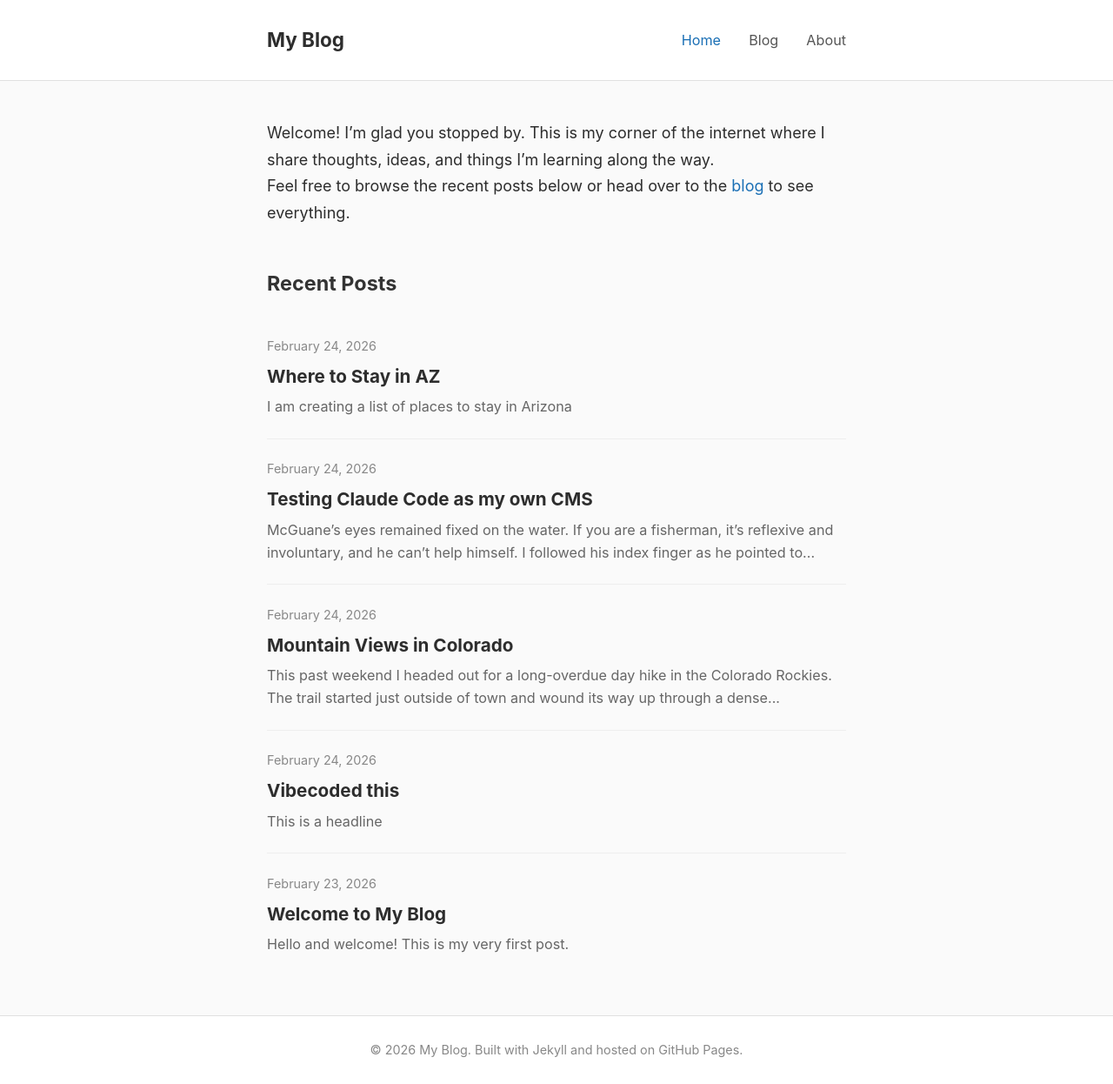
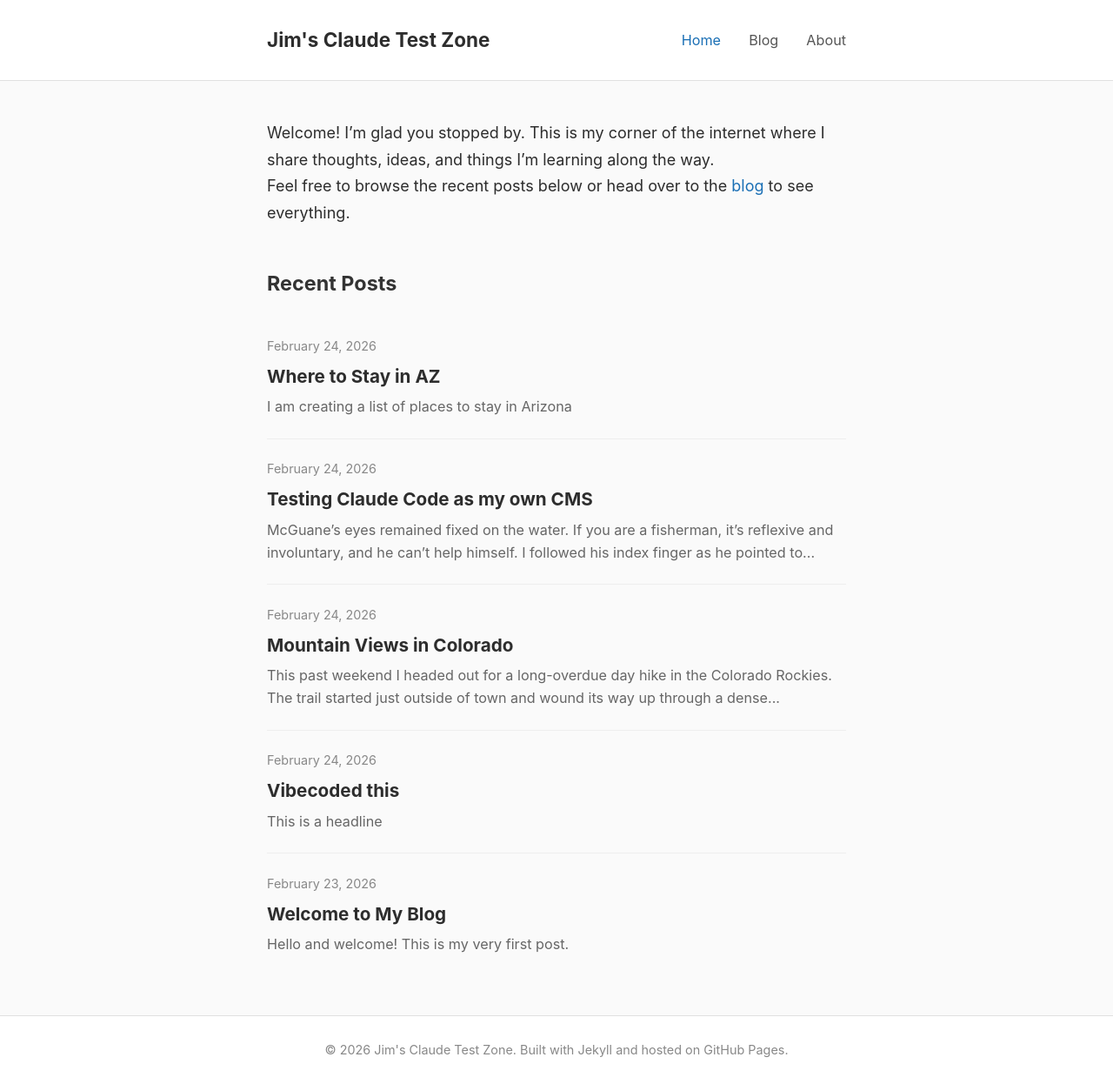
Before and after one commit to jcuene/jcuene.github.io, a Jekyll site: the page built from index.md, in a window 1280 px wide. Shown: the whole page at 87% size. Built offline with Jekyll 4.4.1, drawn with Linux system fonts in a browser that asks for light colours.

Commit message:
Update site title to Jim's Claude Test Zone
Co-Authored-By: Claude Sonnet 4.6 <noreply@anthropic.com>

```diff
--- a/_config.yml
+++ b/_config.yml
@@ -1,5 +1,5 @@
 # Site settings
-title: My Blog
+title: Jim's Claude Test Zone
 description: A personal blog about things that interest me.
 author: jcuene
 
```
